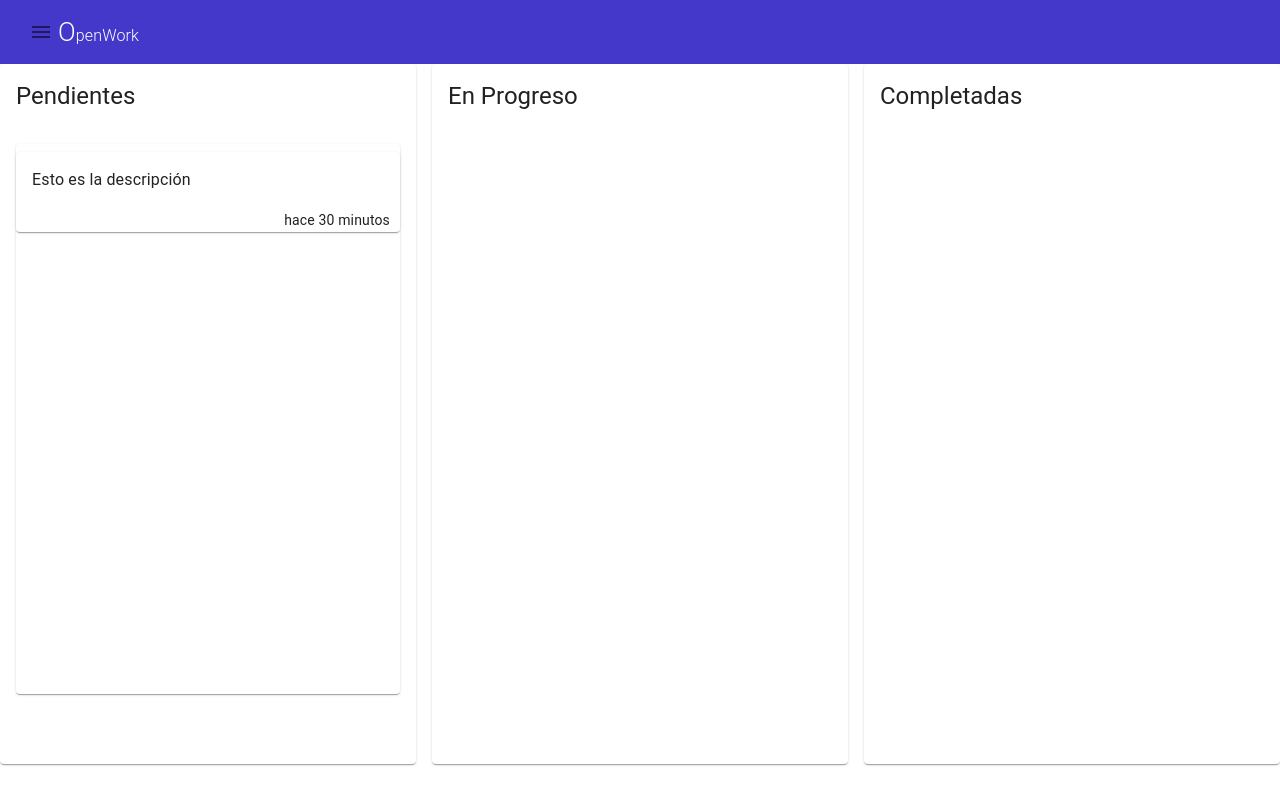
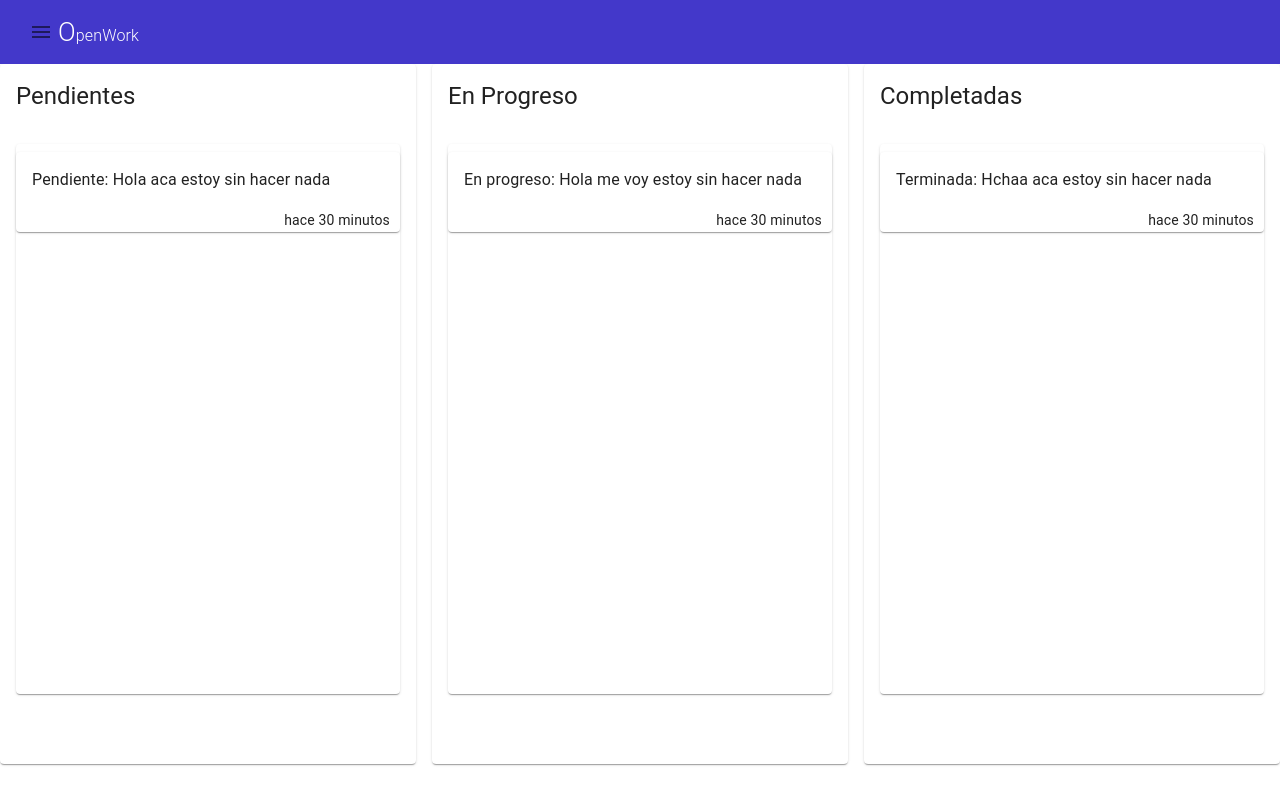
Before and after one commit to MatiasTejerina07/OpenWork, a Next.js app: page / in a window 1280 px wide. Built offline with nearby package versions, Linux system fonts and the light colour scheme.

Commit message:
useMemo con entradas filtradas

```diff
--- a/components/EntriesCard.tsx
+++ b/components/EntriesCard.tsx
@@ -1,6 +1,14 @@
+import { Entry } from "@/interfaces"
 import { Card, CardActionArea, CardActions, CardContent, Typography } from "@mui/material"
+import { FC } from "react"
 
-export const EntriesCard = () => {
+
+interface Props {
+    entry: Entry
+}
+
+
+export const EntriesCard: FC<Props> = ({ entry }) => {
     return (
 
         <Card sx={{ marginBottom: 1 }}>
@@ -9,7 +17,7 @@ export const EntriesCard = () => {
 
                 <CardContent>
 
-                    <Typography sx={{ whiteSpace: 'pre-line' }}>Esto es la descripción</Typography>
+                    <Typography sx={{ whiteSpace: 'pre-line' }}>{entry.description}</Typography>
 
                 </CardContent>
 
--- a/components/EntryList.tsx
+++ b/components/EntryList.tsx
@@ -1,11 +1,21 @@
 import { List, Paper } from '@mui/material'
-import React from 'react'
+import React, { FC, useContext, useMemo } from 'react'
 import { EntriesCard } from './EntriesCard'
-
-export const EntryList = () => {
-  return (
+import { EntryesStatus } from '@/interfaces'
+import { EntriesContext } from '@/context/entries'
 
 
+interface Props {
+  status: EntryesStatus
+}
+
+export const EntryList: FC<Props> = ({ status }) => {
+
+  const { entries } = useContext(EntriesContext)
+  const entriesByStatus = useMemo(() => entries.filter(entry => entry.status === status), [entries])
+
+
+  return (
     <div>
       <Paper sx={{
         height: 'calc(100vh - 250px)',
@@ -13,7 +23,14 @@ export const EntryList = () => {
       }}>
 
         <List sx={{ opacity: 1 }}>
-          <EntriesCard />
+
+          {
+            entriesByStatus.map(entry => (
+
+              <EntriesCard key={entry._id} entry={entry} />
+
+            ))
+          }
         </List>
 
       </Paper>
--- a/context/entries/EntriesProvider.tsx
+++ b/context/entries/EntriesProvider.tsx
@@ -11,19 +11,19 @@ const Entries_INITIAL_STATE: EntriesState = {
     entries: [
         {
             _id: uuidv4(),
-            description: "Hola aca estoy sin hacer nada",
+            description: "Pendiente: Hola aca estoy sin hacer nada",
             status: "pending",
             createdAt: Date.now()
         },
         {
             _id: uuidv4(),
-            description: "Hola me voy estoy sin hacer nada",
+            description: "En progreso: Hola me voy estoy sin hacer nada",
             status: "in-progress",
             createdAt: Date.now() - 1000000
         },
         {
             _id: uuidv4(),
-            description: "Hchaa aca estoy sin hacer nada",
+            description: "Terminada: Hchaa aca estoy sin hacer nada",
             status: "finished",
             createdAt: Date.now() - 100000
         },
--- a/pages/index.tsx
+++ b/pages/index.tsx
@@ -16,8 +16,7 @@ const HomePage: FC = () => {
           <Card sx={{ height: 'calc(100vh - 100px)' }}>
             <CardHeader title='Pendientes' />
             <CardContent>
-              <EntryList />
-
+              <EntryList status='pending' />
             </CardContent>
           </Card>
         </Grid>
@@ -26,8 +25,7 @@ const HomePage: FC = () => {
           <Card sx={{ height: 'calc(100vh - 100px)' }}>
             <CardHeader title='En Progreso' />
             <CardContent>
-
-
+              <EntryList status='in-progress' />
             </CardContent>
           </Card>
         </Grid>
@@ -36,8 +34,7 @@ const HomePage: FC = () => {
           <Card sx={{ height: 'calc(100vh - 100px)' }}>
             <CardHeader title='Completadas' />
             <CardContent>
-
-
+              <EntryList status='finished' />
             </CardContent>
           </Card>
         </Grid>
```
